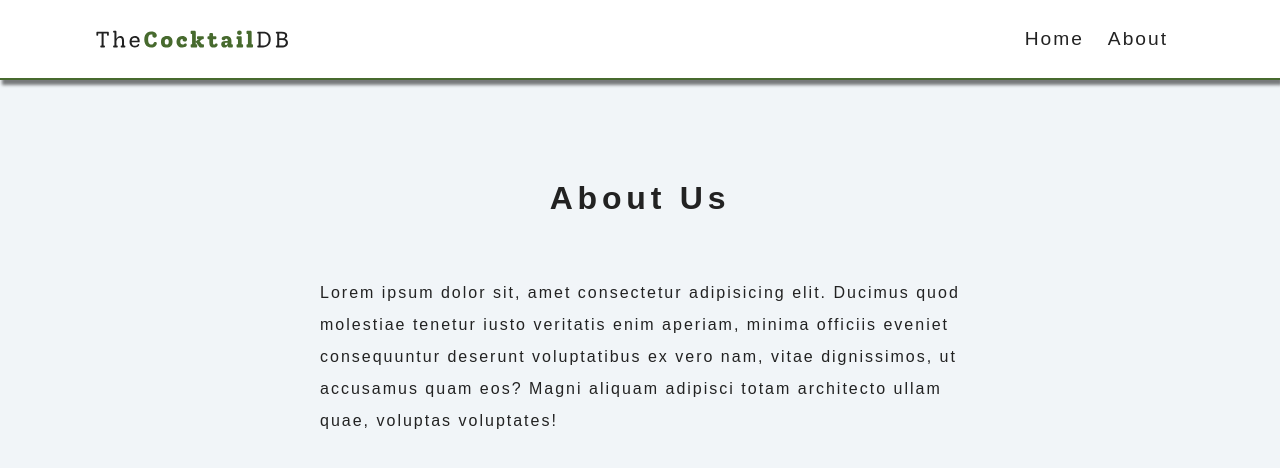
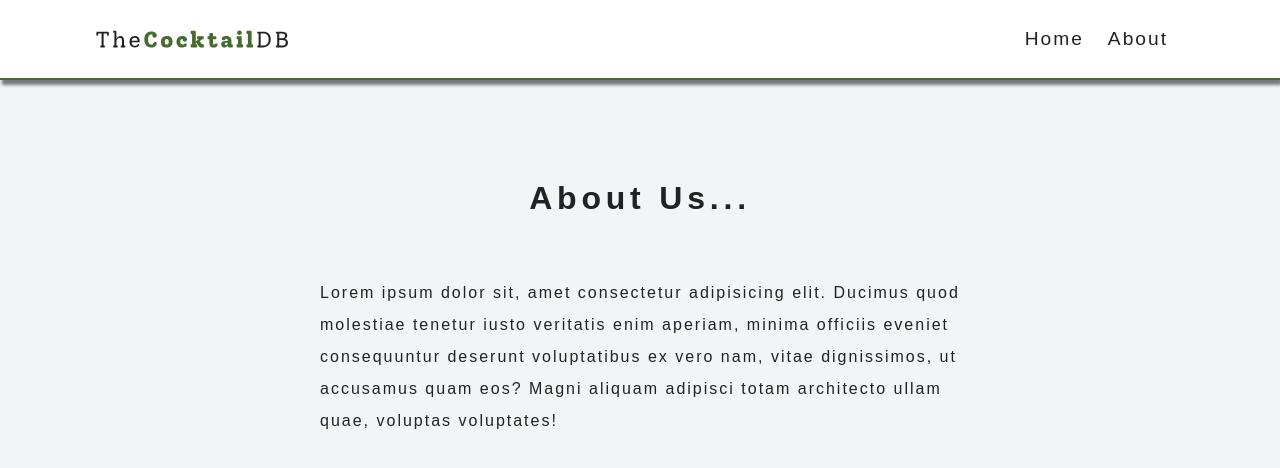
Before and after one commit to fcuello002/R6_Cocktails, a React (Create React App) app: page /about in a window 1280 px wide. Shown: the top 468 px of the page. Built offline with nearby package versions, Linux system fonts and the light colour scheme; no server answers.

Commit message:
Cocktails

```diff
--- a/src/pages/About/About.js
+++ b/src/pages/About/About.js
@@ -4,7 +4,7 @@ import './About.css'
 const About = () => {
   return (
     <section className="section about-section">
-      <h1 className="section-title">about us</h1>
+      <h1 className="section-title">about us...</h1>
       <p>
         Lorem ipsum dolor sit, amet consectetur adipisicing elit. Ducimus quod
         molestiae tenetur iusto veritatis enim aperiam, minima officiis eveniet
```
